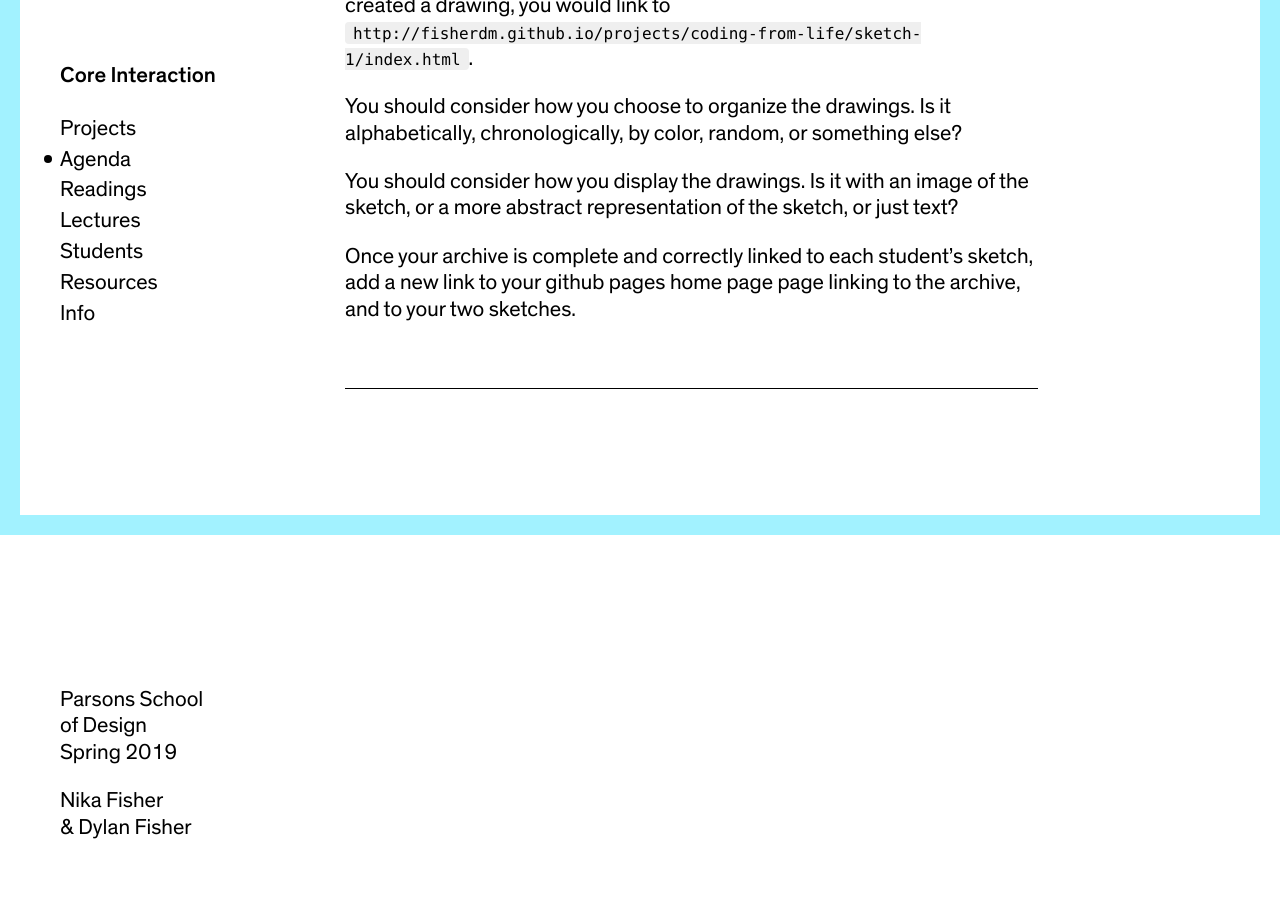
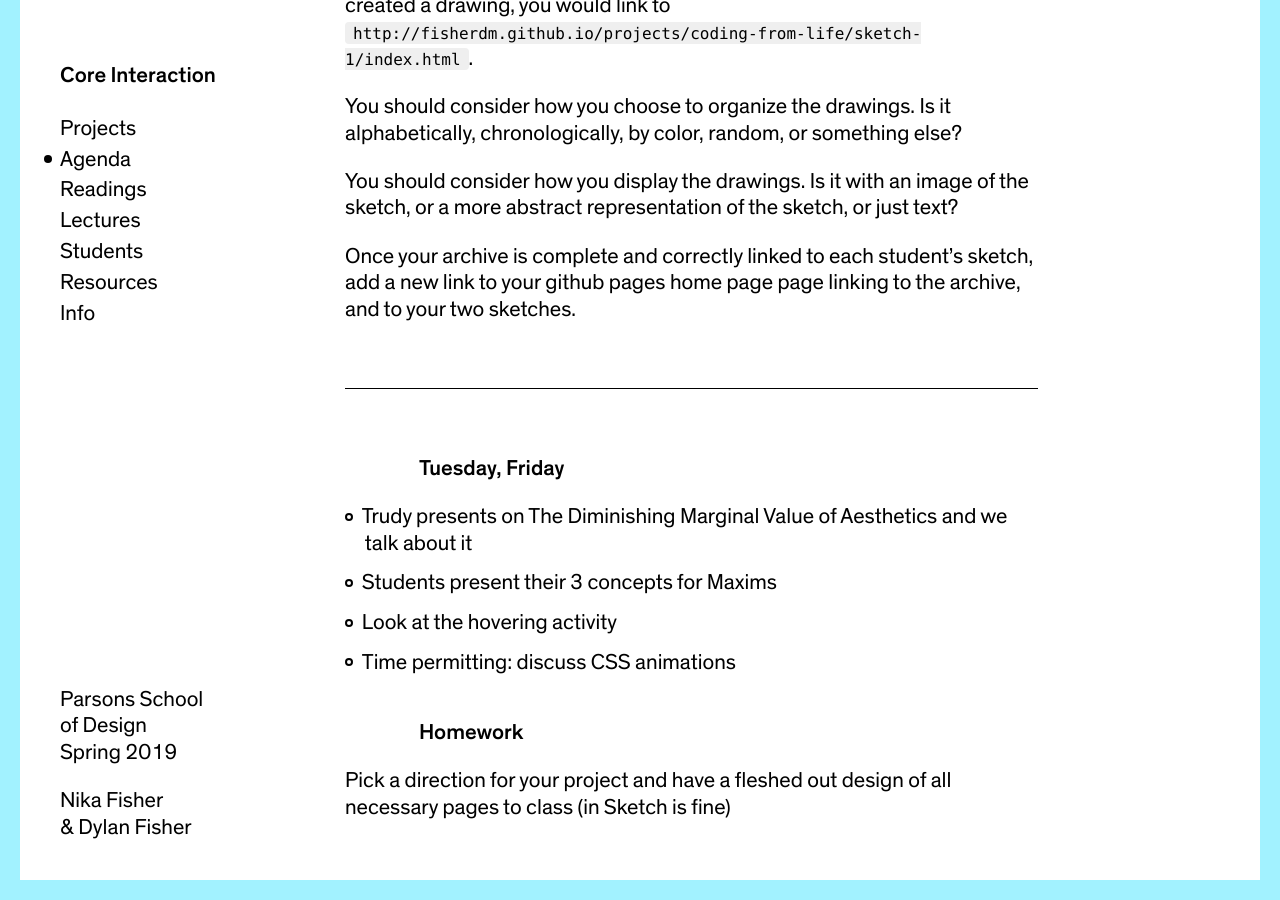
Before and after one commit to dylanfisher/ci19, a Jekyll site: the page built from _agendas/week-4.md, in a window 1280 px wide and 900 px high, scrolled down 1350 px. Built offline with Jekyll 4.4.1, drawn with Linux system fonts in a browser that asks for light colours.

Commit message:
Add agenda

```diff
--- a/_agendas/week-4.md
+++ b/_agendas/week-4.md
@@ -42,3 +42,14 @@ Once your archive is complete and correctly linked to each student's sketch, add
 archive, and to your two sketches.
 
 ---
+
+### Tuesday, Friday
+
+- Trudy presents on The Diminishing Marginal Value of Aesthetics and we talk about it
+- Students present their 3 concepts for Maxims
+- Look at the hovering activity
+- Time permitting: discuss CSS animations
+
+### Homework
+
+Pick a direction for your project and have a fleshed out design of all necessary pages to class (in Sketch is fine)
```
Also changed, not shown: _lectures/studio/lecture-1.md (added, +6 -0 lines).
